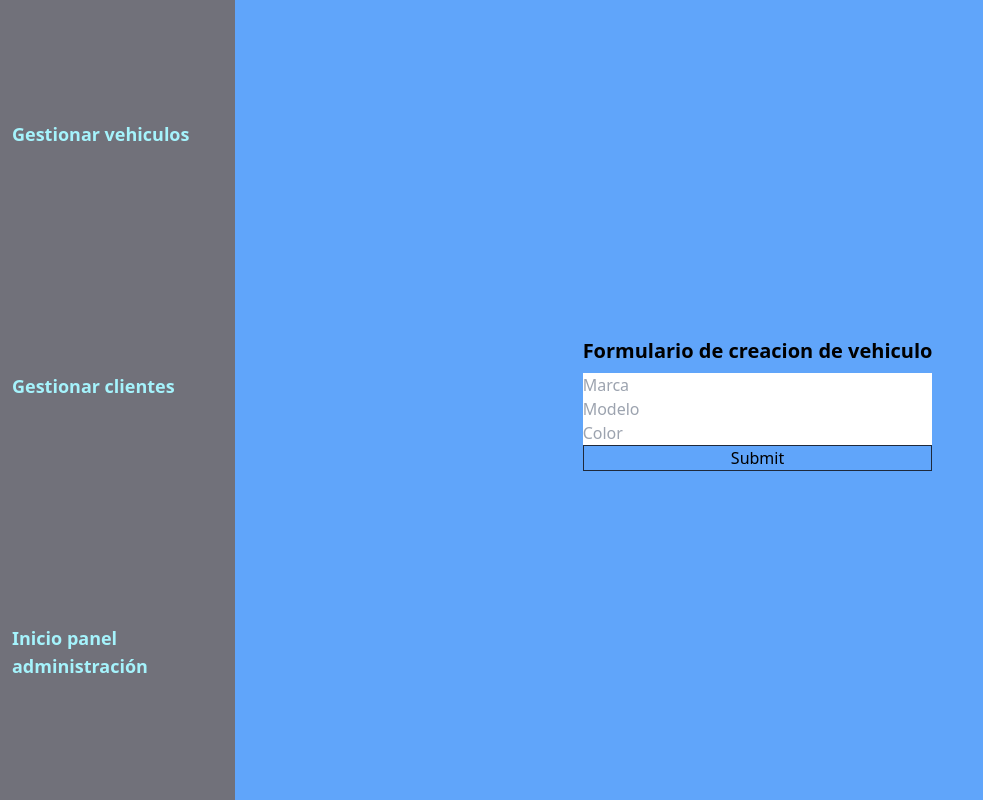
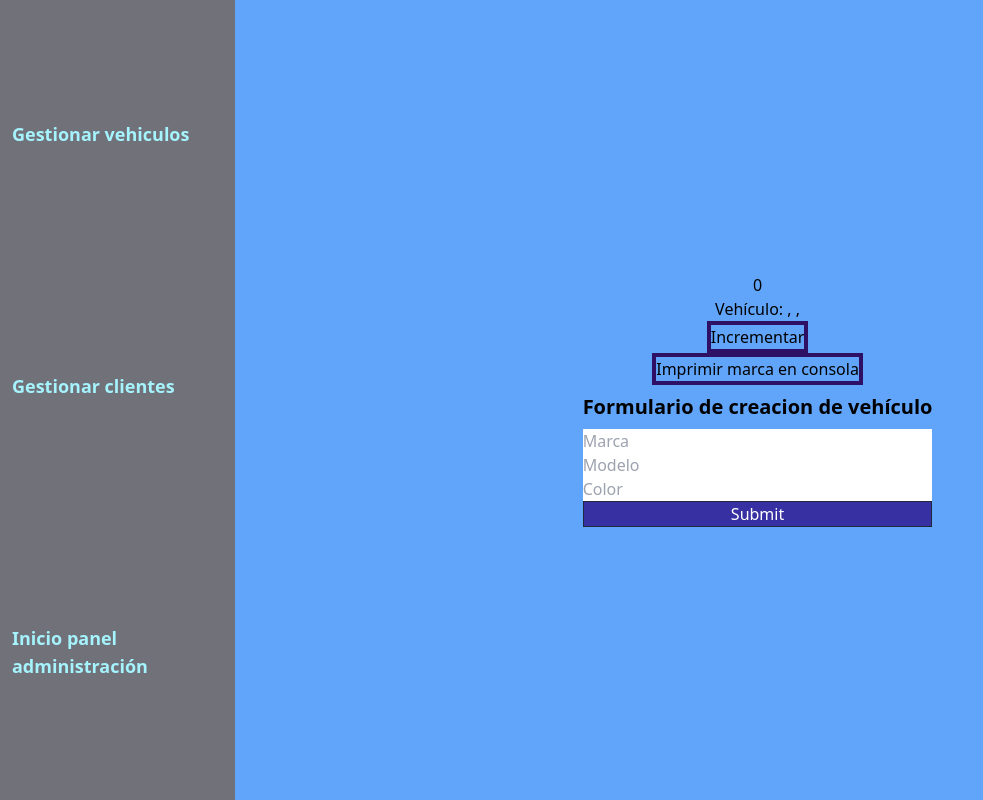
Before and after one commit to FredyAlexHoyosAriza/concesionario-multimarca, a React (Create React App) app: page /admin/vehicles in a window 1280 px wide. Shown: the whole page, without its empty margins (0-983 px from the left). Built offline with nearby package versions, Linux system fonts and the light colour scheme; the HTML template or start-up script is replaced by a standard one.

Commit message:
En ManageVehicles se practica el uso de los hooks useState y useEffect en complemento con eventos; onBlur, onChange, onClick, etc

```diff
--- a/src/pages/LoginScreen.jsx
+++ b/src/pages/LoginScreen.jsx
@@ -16,7 +16,7 @@ const LoginScreen = () => { // className='flex items-center' form className='w-3
       </fieldset>
       <fieldset className='mt-5 pb-6 border-b-4 border-slate-800'>
         <Link to={'/admin'}>
-          <button type='submit' className='boton'>Iniciar sesión</button>
+          <button type='submit' className='boton'>Continuar</button>
           {/* <input type='submit' value={'Iniciar sesión'} className='boton' /> */}
         </Link>
         <Link to={'/'}>
--- a/src/pages/RegisterScreen.jsx
+++ b/src/pages/RegisterScreen.jsx
@@ -30,11 +30,11 @@ const RegisterScreen = () => {
       </fieldset>
       <fieldset className='mt-4 pb-6 border-b-4 border-slate-800'>
         <Link to='/admin'>
-          <button type='submit' className='boton'>Registrate</button>
+          <button type='submit' className='boton'>Registrar</button>
           {/* <input type='submit' value='Registrate' className='boton' /> */}
         </Link>
         <Link to='/'>
-          <button className='boton'><img src={googleIcon} alt="Google" className='inline w-5 h-auto mr-4 mb-1' /><span className='inline-block mb-1'>Registro con Google</span></button>
+          <button className='boton'><img src={googleIcon} alt="Google" className='inline w-5 h-auto mr-4 mb-1' /><span className='inline-block mb-1'>Registrar con Google</span></button>
         </Link>
       </fieldset>
       <div className='mt-2 py-4 text-lg flex justify-between'>
--- a/src/pages/admin/ManageVehicles.jsx
+++ b/src/pages/admin/ManageVehicles.jsx
@@ -1,17 +1,102 @@
-import React from 'react'
+import React, { useEffect, useState } from "react";
 
 const ManageVehicles = () => {
+  const [vehicleBrand, setVehicleBrand] = useState(""); // valor inicial del estado: vehicleBrand=''
+  const [vehicleModel, setVehicleModel] = useState("");
+  const [vehicleColor, setVehicleColor] = useState("");
+  const [contador, setContador] = useState(0);
+
+  const sendRegToBack = () => {
+    console.log("Enviando datos al backend: ", vehicleBrand);
+  };
+
+  /*Se puede establecer la ejecución de una acción determinada ante la ocurrencia de un evento
+  Para ello debe establecerse la acción, el evento, y el elemento asociado al evento. Usualmente
+  los eventos se usan para causar cambios en estados de useState */
+
+  /* useEffect me permite establecer la ejeucción de una acción ante la ocurrencia de un cambio en
+  una variable; quizá un estado de useState*/
+
+  useEffect(
+    () =>
+      console.log(
+        "Soy un useEffect que solo se ejecuta cuando se carga y cuando se renderiza 'Gestionar vehiculos', ya que el array de dependencias esta vacío"
+      ),
+    []
+  );
+
+  // useEffect(() => {
+  //   console.log(
+  //     "Este useEffect se ejecuta SIEMPRE que se detecta un cambio en un estado, puesto que no tiene un array de dependencias"
+  //   );
+  // });
+  /* No se recomienda el uso de este tipo de usEffect; ya que si en el se ejecuta código que cambie un
+  estado, entonces, el cambio en el estado provoca que usEffect se ejecute y este a su vez cambia la
+  variable, esto produce un ciclo inifnito */
+
+  useEffect(() => {
+    console.log("Me ejecuto porque soy berraco, con cada carga, cada renderizado, y cada cambio en el estado contador");
+  }, [contador]);
+
+  useEffect(() => {
+    console.log(
+      `Me ejecuto, con cada carga, cada renderizado, y luego de que se ingresa la marca del vehículo: ${vehicleBrand}`
+    );
+  }, [vehicleBrand]);
+
   return (
-    <div>
-      <h2 className='text-center text-xl font-bold my-2'>Formulario de creacion de vehiculo</h2>
-      <form action="" className='flex flex-col'>
-        <input type="text" placeholder='Marca'/>
-        <input type="text" placeholder='Modelo'/>
-        <input type="text" placeholder='Color'/>
-        <input type="submit" value={'Submit'} className='border border-slate-800'/>
+    <div className="flex flex-col align-middle justify-center">
+      <h1 className="text-center">{contador}</h1>
+      <h1 className="text-center">{`Vehículo: ${vehicleBrand}, ${vehicleModel}, ${vehicleColor}`}</h1>
+
+      <button
+        onClick={() => {
+          return setContador(contador + 1);
+        }}
+        className="border-4 border-violet-950 mx-auto"
+      >
+        Incrementar
+      </button>
+      <button
+        onClick={() => sendRegToBack()}
+        className="border-4 border-violet-950 mx-auto"
+      >
+        Imprimir marca en consola
+      </button>
+
+      <form action="" className="flex flex-col">
+        <legend className="text-center text-xl font-bold my-2">
+          Formulario de creacion de vehículo
+        </legend>
+        <input
+          onBlur={(e) => {
+            setVehicleBrand(e.target.value);
+          }}
+          type="text"
+          placeholder="Marca"
+        />
+        <input
+          onBlur={(e) => {
+            setVehicleModel(e.target.value);
+          }}
+          type="text"
+          placeholder="Modelo"
+        />
+        <input
+          onBlur={(e) => {
+            setVehicleColor(e.target.value);
+          }}
+          type="text"
+          placeholder="Color"
+        />
+        <input
+          type="submit"
+          value={"Submit"}
+          className="border border-slate-800 bg-indigo-800 text-white"
+        />
       </form>
     </div>
-  )
-}
+  );
+};
 
-export default ManageVehicles
+export default ManageVehicles;
```
